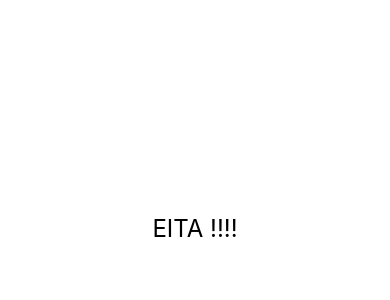
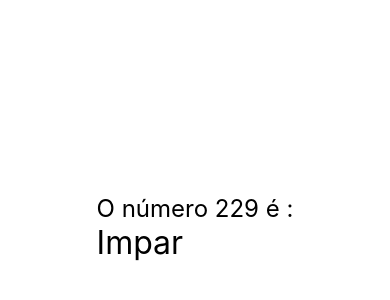
Before and after one commit to mahfreitas/ReactNative, a React Native app in the folder exercicios/: screen / in a window 390 px wide. Shown: the part 194-494 px from the top of the page. Built offline with nearby package versions, Linux system fonts and the light colour scheme.

Commit message:
renderização condicional usando operador ternario

```diff
--- a/exercicios/src/App.js
+++ b/exercicios/src/App.js
@@ -7,7 +7,7 @@
 */
 
 //importamos a VIEW para usar a tag como um container
-import { View, StyleSheet } from 'react-native'
+import { SafeAreaView, StyleSheet } from 'react-native'
 
 /*
 Usado para usar componentes textuais em jsx
@@ -30,8 +30,8 @@
 //import Dad from './componentes/direta/Pai'
 //import Dad from './componentes/indireta/Pai'
 //import Contador from './componentes/contador/ContadorV2'
-import Diferenciar from './componentes/Diferenciar'
-
+//import Diferenciar from './componentes/Diferenciar'
+import ParImpar from './componentes/ParImpar'
 
 
 // Algumas maneiras( sintaxes ) de fazer as declarações /
@@ -85,12 +85,18 @@
 export default () => (
     // par de chaves dentro de componentes textual é interpretado como JS
     // <Text> { 1 + 1 } </Text> - pelo visto isso serve para view tb?
-    <View style={style.App}>
+    <SafeAreaView style={style.App}>
+        {/**SafeAreaView usa uma área que será visivel em ambos (Ios e Android) de acordo a área disponível para visualização em cada um
+         * Quer dizer que a área view vai estar configurada para ter o mesmo comportamento tanto no ios quanot no android
+        */}
+
+        <ParImpar numero = {229}/>
 
 
-        <Diferenciar/>
-
-       {/** <Contador/>*/}
+       {/*
+        <Contador/>
+         <Diferenciar/>
+        */}
 
 
         {/**Importei e estou instanciando o componente pai, e ele vai ter acesso ao componente filho, usei a  mesma tag  para comunicação direta e indireta */}
@@ -140,7 +146,7 @@
         }
 
 
-    </View>
+    </SafeAreaView>
 
 )
 
--- a/exercicios/src/componentes/Diferenciar.js
+++ b/exercicios/src/componentes/Diferenciar.js
@@ -15,3 +15,8 @@
         )
     }
 }
+
+/**
+ * Essas renderizações condicionais estão sendo feita diretamenta no JS
+ * e estão retornando trechos de JSX
+ */
--- /dev/null
+++ b/exercicios/src/componentes/ParImpar.js
@@ -0,0 +1,42 @@
+import React from 'react'
+import { View, Text } from 'react-native'
+import Estilo from './estilo'
+
+export default ({numero=0}) => {
+    return(
+        <View>
+            <Text style={Estilo.txtG}>O número {numero} é :</Text>
+            {numero % 2 === 0
+                ? <Text style={Estilo.txtGG}>Par</Text>
+                : <Text style={Estilo.txtGG}>Impar</Text>}
+        </View>
+    )
+}
+
+/**
+ * Na renderização condicional acima estou usando o operador ternário de JS aplicado diretamente no JSX
+ * Estou retornando uma view, pois é mais usado do que o conceito de fragment
+ * e estou usando o destructuring para extrair o valor das propriedades pois é muito usado , tem que fazer bastante uso dele pra ficar gravado o conceito de extrair valores de um objetos, quando eu quero todos e quando eu quero apenas um só, acessar ele diretamente.
+ *
+ * Na renderização abaixo estou aplicando a condicional de renderização no JS e retornando JS, foi feita esta demonstração propositalmente para deixar claro quando estamos duplicando código a toa.
+ */
+
+{/**
+export default props => {
+    if (props.numero % 2 === 0)
+        return (
+            <View>
+            <Text>{props.numero} é :</Text>
+            <Text>PAR</Text>
+            </View>
+        )
+    else {
+        return (
+            <View>
+            <Text>{props.numero} é :</Text>
+            <Text>IMPAR</Text>
+            </View>
+        )
+    }
+}
+*/}
```
